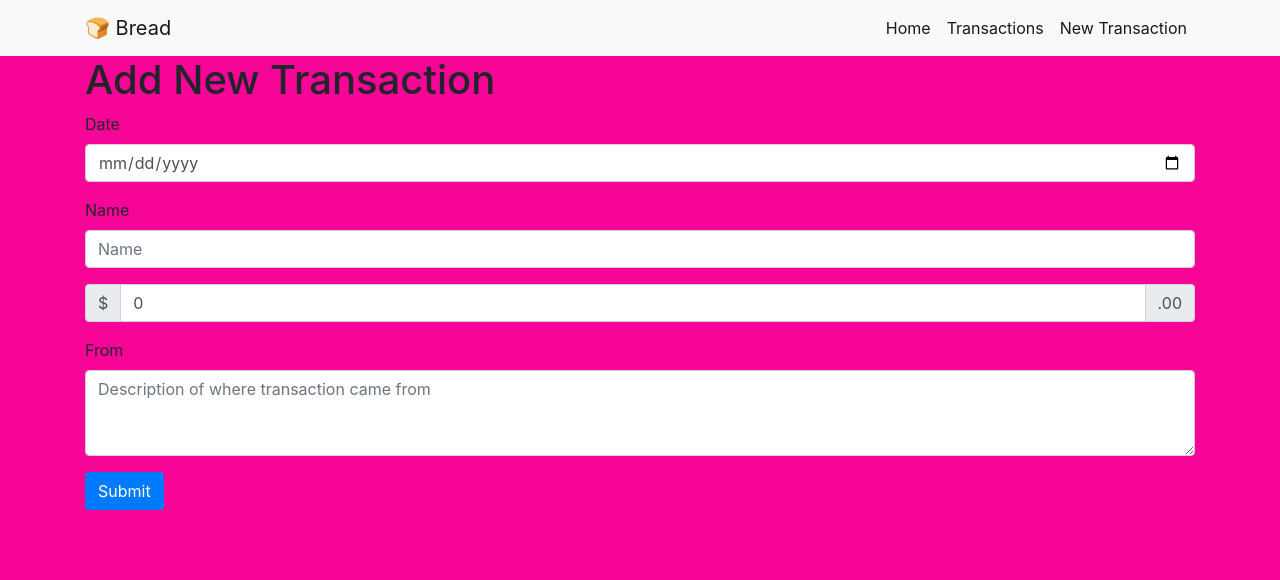
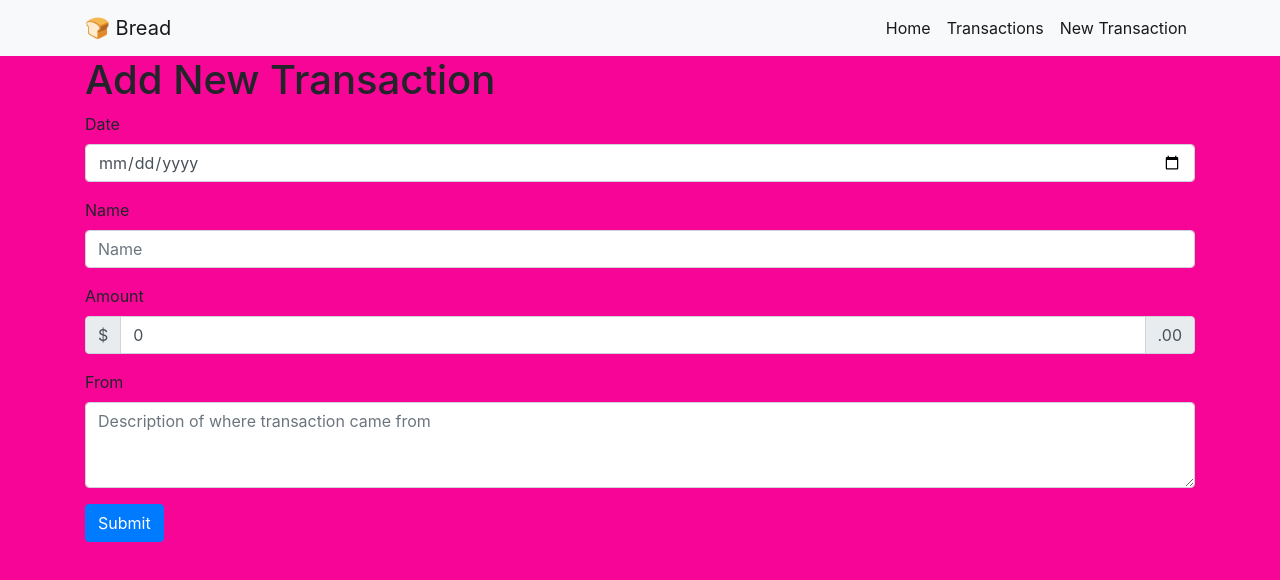
Before and after one commit to Tpichardo/Budget-Bread-react, a React (Create React App) app: page /transactions/new in a window 1280 px wide. Shown: the top 580 px of the page. Built offline with nearby package versions, Linux system fonts and the light colour scheme; no server answers.

Commit message:
Adds a label to amount input tag

```diff
--- a/src/Components/newTransactionForm/NewTransactionForm.js
+++ b/src/Components/newTransactionForm/NewTransactionForm.js
@@ -7,6 +7,7 @@ import InputGroup from 'react-bootstrap/InputGroup';
 import Container from 'react-bootstrap/Container';
 
 function NewTransactionForm(props) {
+    // console.log(props)
     const [transaction, setTransaction] = useState({
         date: "",
         name: "",
@@ -35,8 +36,10 @@ function NewTransactionForm(props) {
                         type="date"
                         required
                         onChange={handleChange}
-                        placeholder="Date" />
+                        placeholder="Date"
+                    />
                 </Form.Group>
+
                 <Form.Group controlId="name">
                     <Form.Label>Name</Form.Label>
                     <Form.Control
@@ -44,26 +47,30 @@ function NewTransactionForm(props) {
                         type="text"
                         required
                         onChange={handleChange}
-                        placeholder="Name" />
+                        placeholder="Name"
+                    />
                 </Form.Group>
 
+                <Form.Group>
+                    <Form.Label>Amount</Form.Label>
                     <InputGroup className="mb-3">
                         <InputGroup.Prepend>
                             <InputGroup.Text id="amount">$</InputGroup.Text>
                         </InputGroup.Prepend>
                         <Form.Control
-                        aria-label="Amount (to the nearest dollar)"
+                            aria-label="Amount"
                             id="amount"
                             value={transaction.amount}
                             type="number"
                             required
                             onChange={handleChange}
-                        placeholder="Amount"
                         />
                         <InputGroup.Append>
                             <InputGroup.Text>.00</InputGroup.Text>
                         </InputGroup.Append>
                     </InputGroup>
+                </Form.Group>
+
                 <Form.Group controlId="from">
                     <Form.Label>From</Form.Label>
                     <Form.Control
@@ -73,8 +80,10 @@ function NewTransactionForm(props) {
                         onChange={handleChange}
                         placeholder="Description of where transaction came from"
                         as="textarea"
-                        rows={3} />
+                        rows={3}
+                    />
                 </Form.Group>
+
                 <Button variant="primary" type="submit">
                     Submit
                 </Button>
```
Lines whose indentation alone changed are shown as unchanged.
